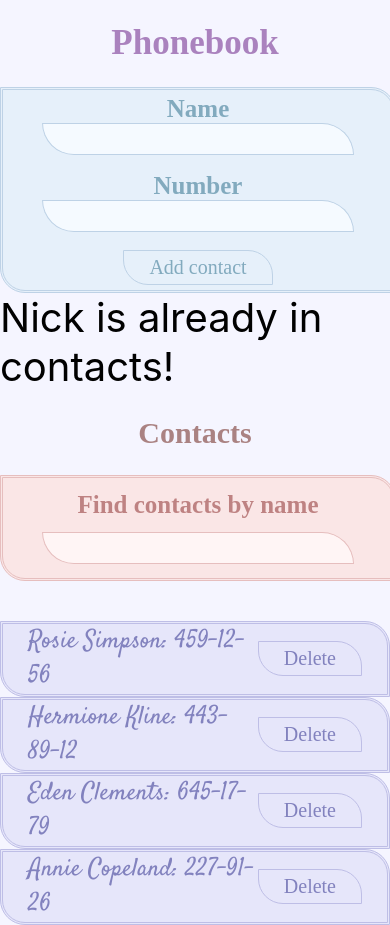
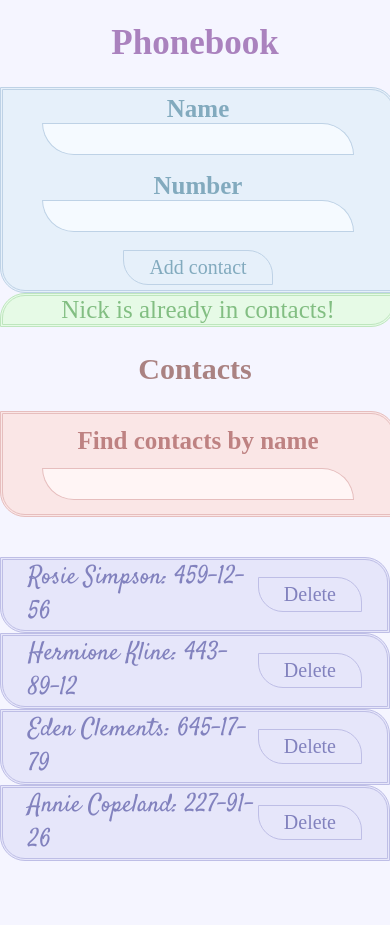
Before and after one commit to OlehKozubJS/goit-react-hw-02-phonebook, a React (Create React App) app: page / in a window 390 px wide. After the commit the page ends 861 px from the top, so only its background shows below. Built offline with nearby package versions, Linux system fonts and the light colour scheme; a web font is replaced by a local one.

Commit message:
Update Phonebook.jsx

```diff
--- a/src/components/Phonebook.jsx
+++ b/src/components/Phonebook.jsx
@@ -54,7 +54,7 @@ export class Phonebook extends Component {
             <div className={PhonebookStyles.phonebook}>
                 <h1 className={PhonebookStyles.phonebookHeader}>Phonebook</h1>
                 <ContactForm submitFunction={this.addNewContact} />
-                <Alert name="Nick" />
+                <Alert isInContacts="true" name="Nick" />
                 <h2 className={PhonebookStyles.contactsHeader}>Contacts</h2>
                 <Filter className="filterInput" changeFunction={this.enterFilterData} />
                 <ContactList
```
